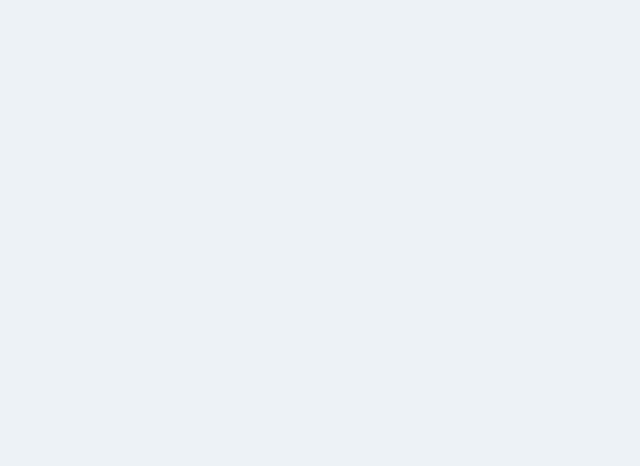
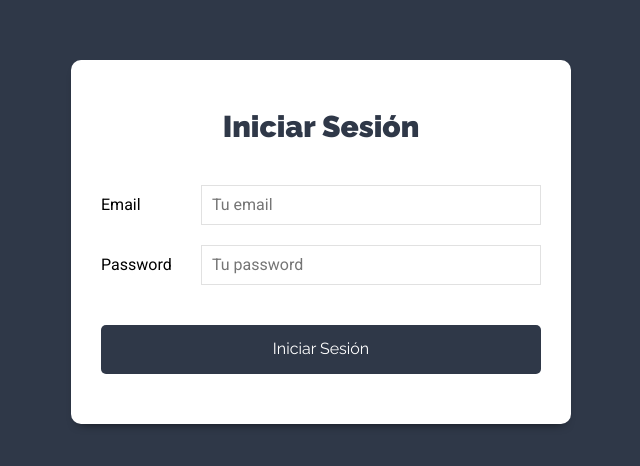
Before and after one commit to CamiloGzn19/Tasks-React-MERN, a React (Create React App) app: page / in a window 1280 px wide. Shown: the part 158-624 px from the top of the page, without its empty margins (319-959 px from the left). Built offline with nearby package versions, Linux system fonts and the light colour scheme.

Commit message:
starting Login Component

```diff
--- a/src/App.js
+++ b/src/App.js
@@ -1,10 +1,19 @@
-import React from 'react'
+import React from "react";
+
+import { BrowserRouter, Routes, Route } from "react-router-dom";
+import Login from "./components/auth/Login";
+import NuevaCuenta from "./components/auth/NuevaCuenta";
+import Proyectos from "./components/proyectos/Proyectos";
 
 function App() {
   return (
-    <div className="App">
-
-    </div>
+    <BrowserRouter>
+      <Routes>
+        <Route path="/" element={<Login />} />
+        <Route path="/nueva-cuenta" element={<NuevaCuenta />} />
+        <Route path="/proyectos" element={<Proyectos />} />
+      </Routes>
+    </BrowserRouter>
   );
 }
 
--- /dev/null
+++ b/src/components/auth/Login.jsx
@@ -0,0 +1,72 @@
+import React, { useState } from "react";
+
+const Login = () => {
+  // State para iniciar sesión
+  const [usuario, guardarUsuario] = useState({
+    email: "",
+    password: "",
+  });
+
+  // Extraer de usuario
+  const { email, password } = usuario;
+
+  const onChange = (e) => {
+    guardarUsuario({
+      ...usuario,
+      [e.target.name]: e.target.value,
+    });
+  };
+
+  // Cuando el usuario quiere iniciar sesión
+  const onSubmit = (e) => {
+    e.preventDefault();
+
+    // Validar campos vacíos
+
+    // Pasarlo al Action
+
+  };
+
+  return (
+    <div className="form-usuario">
+      <div className="contenedor-form sombra-dark">
+        <h1>Iniciar Sesión</h1>
+
+        <form onSubmit={onSubmit}>
+          <div className="campo-form">
+            <label htmlFor="email">Email</label>
+            <input
+              type="email"
+              id="email"
+              name="email"
+              value={email}
+              placeholder="Tu email"
+              onChange={onChange}
+            />
+          </div>
+          <div className="campo-form">
+            <label htmlFor="password">Password</label>
+            <input
+              type="password"
+              id="password"
+              name="password"
+              value={password}
+              placeholder="Tu password"
+              onChange={onChange}
+            />
+          </div>
+
+          <div className="campo-form">
+            <input
+              type="submit"
+              className="btn btn-primario btn-block"
+              value="Iniciar Sesión"
+            />
+          </div>
+        </form>
+      </div>
+    </div>
+  );
+};
+
+export default Login;
--- /dev/null
+++ b/src/components/auth/NuevaCuenta.jsx
@@ -0,0 +1,9 @@
+import React from 'react'
+
+const NuevaCuenta = () => {
+  return (
+    <h1>Desde Nueva Cuenta</h1>
+  )
+}
+
+export default NuevaCuenta
--- /dev/null
+++ b/src/components/proyectos/Proyectos.jsx
@@ -0,0 +1,9 @@
+import React from 'react'
+
+const Proyectos = () => {
+  return (
+    <h1>Desde proyetos</h1>
+  )
+}
+
+export default Proyectos
```
